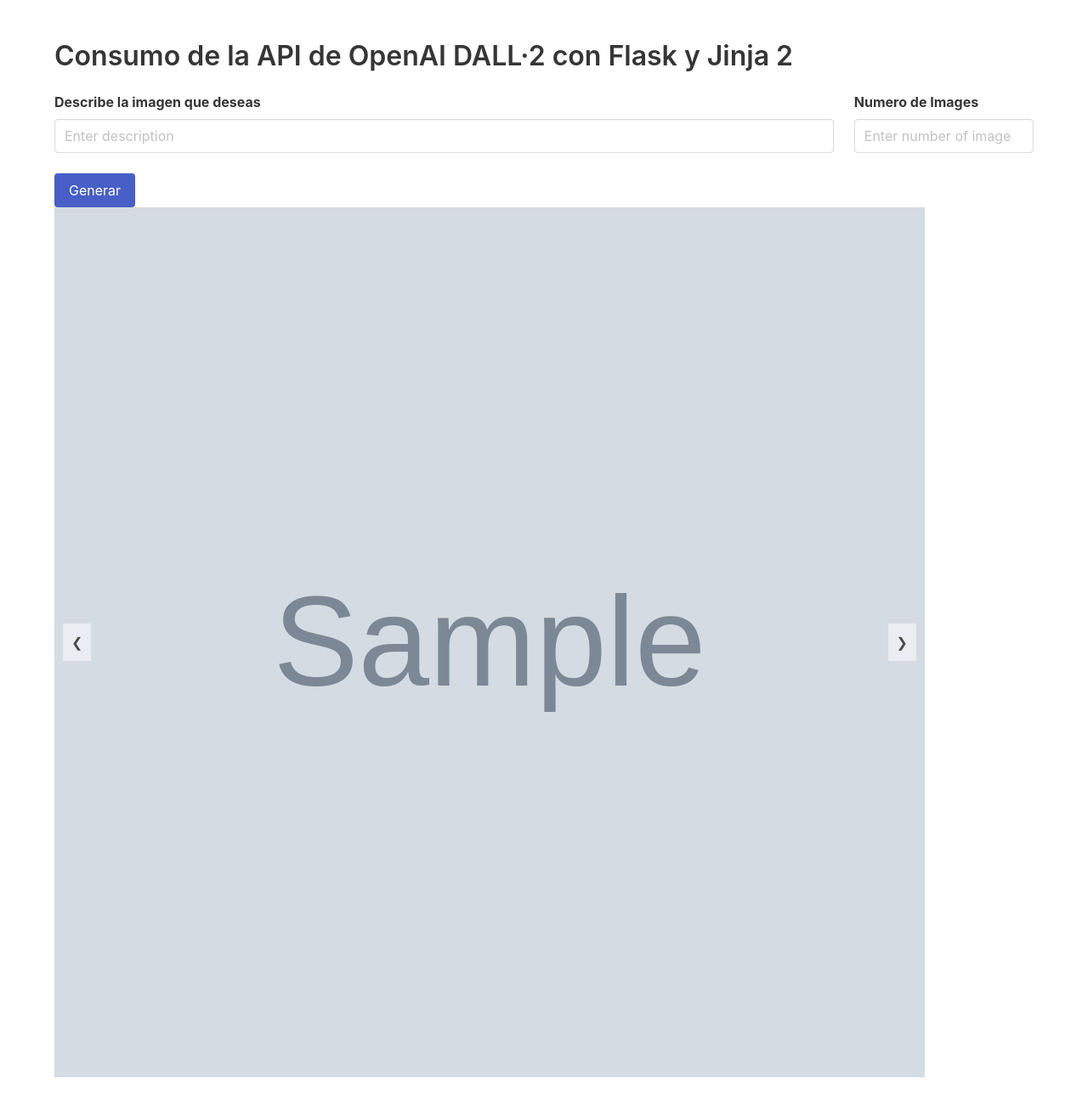
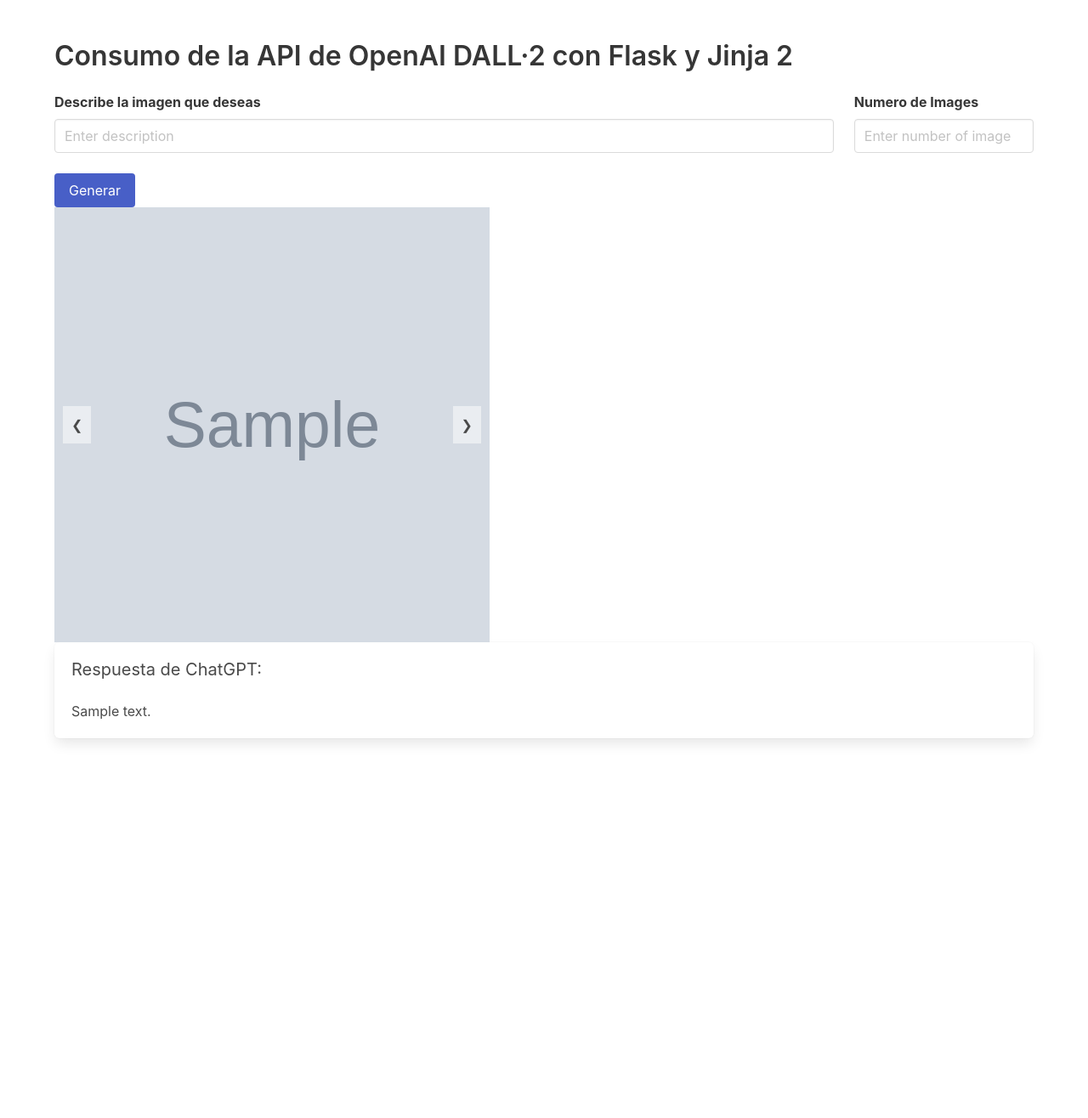
Before and after one commit to Manuel-Espinosa/ia-image-generator, a Flask app: template templates/index.html in a window 1280 px wide. Shown: the whole page at 85% size. After the commit the page ends 875 px from the top, so only its background shows below. Run offline with Flask 2, Linux system fonts and the light colour scheme; the template is opened without the code that fills it: most values are stand-ins (such as "Sample title", 1, 10 or a date in 2020); grey boxes marked "Sample" are stand-in pictures.

Commit message:
FEAT: adding chatgpt responses to the user promt

```diff
--- a/app.py
+++ b/app.py
@@ -3,6 +3,7 @@ import requests
 import json
 import os
 import logging
+import openai
 
 app = Flask(__name__)
 
@@ -15,6 +16,30 @@ logger = logging.getLogger(__name__)
 @app.route('/')
 def index():
     return render_template('index.html')
+
+def send_question_using_description(description):
+    if not description:
+        return {'error': 'Description is required'}
+    if not openai.api_key:
+        logger.error('OpenAI API key is missing or not configured')
+        return {'error': 'OpenAI API key is not configured'}
+
+    try:
+        response = openai.ChatCompletion.create(
+            model="gpt-3.5-turbo",
+            messages=[
+                {"role": "system", "content": "You are a helpful assistant."},
+                {"role": "user", "content": description}
+            ]
+        )
+        logger.info(f"Raw API Response: {response.choices}")  # Logging the entire raw response
+        answer = response.choices[0].message['content']
+        return {'answer': answer}
+
+    except Exception as e:
+        logger.error(f'Error: {str(e)}')
+        return {'error': str(e)}
+
 
 def generate_image(description, n=1):
     url = OPENAI_URL
@@ -29,9 +54,11 @@ def generate_image(description, n=1):
     }
 
     try:
+        logger.info(f"Requested URL: {url}")
+        logger.info(f"Request Headers: {headers}")
+        logger.info(f"Request Data: {data}")
         response = requests.post(url, headers=headers, data=json.dumps(data))
         response.raise_for_status()
-        logger.info(f"Images requested: {n}")
         logger.info(f"API Response: {response.text}")
 
         data = response.json().get('data', [])
@@ -53,7 +80,10 @@ def generate_and_display_image():
         if description:
             image_urls = generate_image(description, n)
             logger.info(f"Generated image URLs: {image_urls}")
-            return render_template("index.html", image_urls=image_urls, description=description)
+            response_data = send_question_using_description(description)
+            answer = response_data.get('answer', '')
+            return render_template("index.html", image_urls=image_urls, description=description, answer=answer)
+
 
     return render_template("index.html", image_urls=None, description=None)
 
--- a/templates/index.html
+++ b/templates/index.html
@@ -12,12 +12,12 @@
       .carousel {
         display: flex;
         overflow: hidden;
-        width: 1024px;
-        height: 1024px;
+        width: 512px;
+        height: 512px;
         position: relative;
       }
       .carousel img {
-        min-width: 1024px;
+        min-width: 512px;
         transition: all 0.3s;
       }
       .carousel .prev,
@@ -40,7 +40,9 @@
   <body>
     <section class="section">
       <div class="container">
-        <h1 class="title">Consumo de la API de OpenAI DALL·2 con Flask y Jinja 2</h1>
+        <h1 class="title">
+          Consumo de la API de OpenAI DALL·2 con Flask y Jinja 2
+        </h1>
         <form action="/" method="post">
           <div class="columns">
             <!-- First Column -->
@@ -88,12 +90,15 @@
         {% if image_urls %}
         <div class="carousel">
           {% for image_url in image_urls %}
-          <figure class="image is-4by3">
-            <img src="{{ image_url }}" alt="Generated Image" />
-          </figure>
+          <img src="{{ image_url }}" alt="Generated Image" />
           {% endfor %}
           <div class="prev" onclick="shiftSlide(-1)">&#10094;</div>
           <div class="next" onclick="shiftSlide(1)">&#10095;</div>
+        </div>
+        {% endif %} {% if answer %}
+        <div class="box">
+          <h2 class="subtitle">Respuesta de ChatGPT:</h2>
+          <p>{{ answer }}</p>
         </div>
         {% endif %}
       </div>
```
